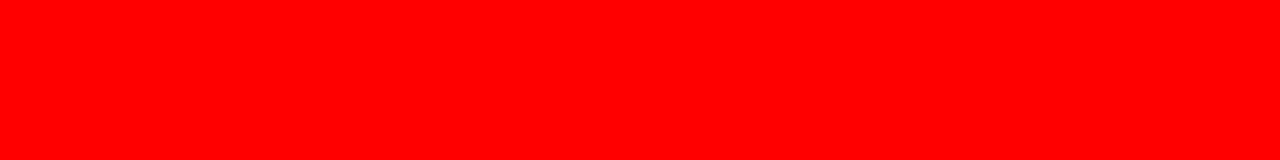
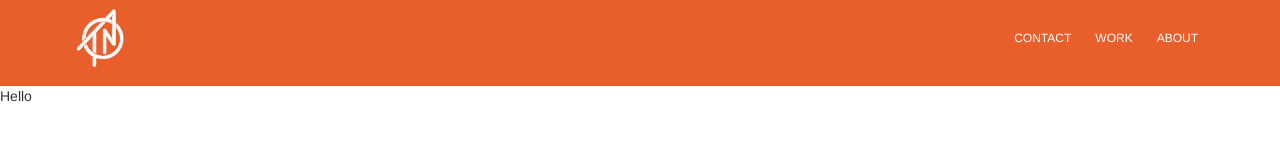
Before and after one commit to tim-neu/timneu, a React app: page /home in a window 1280 px wide. Built offline with nearby package versions, Linux system fonts and the light colour scheme.

Commit message:
Built Nav Component
added url-loader for images and styled Nav bar

```diff
--- a/components/Home.js
+++ b/components/Home.js
@@ -2,9 +2,14 @@
 import React from 'react';
 import { Link } from 'react-router';
 
+// Components
+import Nav from './Nav.js';
+
 const Home = function(){
   return (
-  	<div>
+  	<div className="container home-container">
+  		<Nav />
+  		Hello
   	</div>
   )
 }
--- /dev/null
+++ b/components/Nav.js
@@ -0,0 +1,27 @@
+// Libs
+import React from 'react';
+import { Link } from 'react-router';
+
+// Assets
+import logo from '../assets/tn_logo_white_transparent.png'
+
+const Nav = function(){
+  return (
+  	<div>
+  		<nav id="navbar">
+  			<div className="row">
+  				<div  className="container">
+  				<ul>
+  					<img src={logo}/>
+  					<li>ABOUT</li>
+  					<li>WORK</li>
+  					<li>CONTACT</li>
+  				</ul>
+  				</div>
+  			</div>
+  		</nav>
+  	</div>
+  )
+}
+
+export default Nav;
--- a/css/main.css
+++ b/css/main.css
@@ -1,3 +1,46 @@
-body {
-	background-color: red;
+/*
+
+Main Nav
+
+*/
+
+#navbar {
+	background-color: #e95f2b;
 }
+
+#navbar .row {
+	margin: 0px 0px 0px 0px;
+	padding: 8px 0px 8px 0px;
+}
+
+#navbar img {
+	width: 60px;
+}
+
+#navbar ul {
+	padding: 0px;
+}
+
+#navbar li {
+	display: inline-block;
+	list-style: none;
+	float: right;
+	position: relative;
+	top: 22px;
+	margin: 0px 12px 0px 12px;
+	font-size: 12px;
+	font-weight: medium;
+	color: #fff;
+}
+
+/*
+
+Home
+
+*/
+
+.home-container {
+    padding: 0;
+    margin:0;
+    width: 100% !important;
+}
--- a/index.html
+++ b/index.html
@@ -1,6 +1,7 @@
 <html>
 	<head>
 		<title>Tim's Portfolio</title>
+		<link rel="stylesheet" href="https://maxcdn.bootstrapcdn.com/bootstrap/3.3.7/css/bootstrap.min.css" integrity="sha384-BVYiiSIFeK1dGmJRAkycuHAHRg32OmUcww7on3RYdg4Va+PmSTsz/K68vbdEjh4u" crossorigin="anonymous">
 		<link rel="stylesheet" type="text/css" href="./css/main.css">
 	</head>
   <body>
--- a/index.js
+++ b/index.js
@@ -10,7 +10,6 @@ class App extends React.Component {
   render () {
     return (
       <div>
-        <h1>Hello World!</h1>
         { this.props.children }
       </div>
     );
--- a/package.json
+++ b/package.json
@@ -14,8 +14,10 @@
     "babel-preset-es2015": "^6.18.0",
     "babel-preset-react": "^6.16.0",
     "css-loader": "^0.26.1",
+    "file-loader": "^0.9.0",
     "strip-loader": "^0.1.2",
     "style-loader": "^0.13.1",
+    "url-loader": "^0.5.7",
     "webpack": "^1.14.0"
   },
   "dependencies": {
--- a/routes.js
+++ b/routes.js
@@ -4,11 +4,14 @@ import { Router, Route, IndexRedirect, browserHistory } from 'react-router';
 
 // Components
 import App from './index.js';
+import Home from './components/Home.js';
+
 
 // Routes
 const routes = (
 	<Route path="/" component={App}>
-
+		<IndexRedirect to="/home" />
+	  <Route path="home" component={Home} />
 	</Route>
 );
 
--- a/webpack.config.js
+++ b/webpack.config.js
@@ -23,7 +23,11 @@ module.exports = {
     	{
     		test: /\.css$/,
     		loaders: ['style', 'css']
-    	}
+    	},
+    	{
+			  test: /\.(jpg|png)$/,
+			  loader: 'url-loader'
+			}
   	]
 	},
 	resolve: {
```
Also changed, not shown: assets/tn_logo_white_transparent.png (added).
